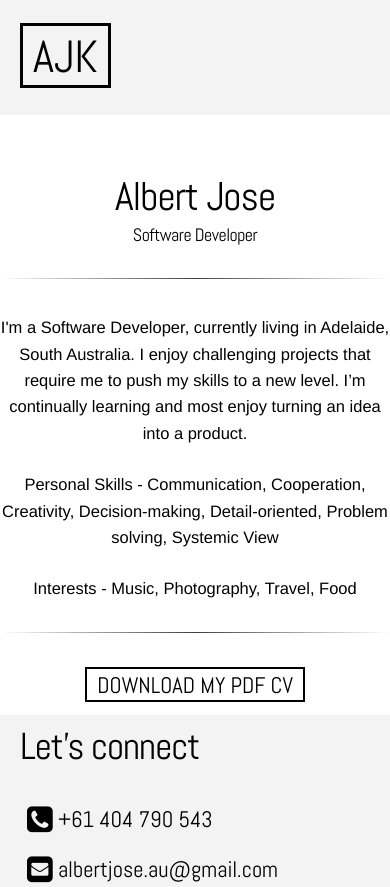
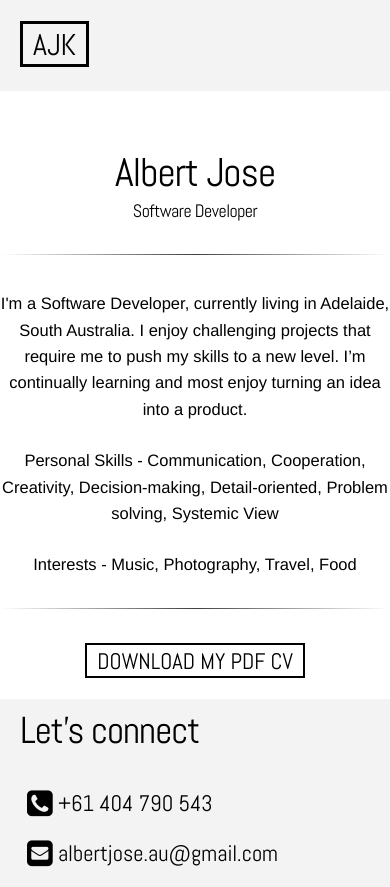
Before and after one commit to albertjosekurisummoottil/albertjose.com, a plain HTML site: page index.html in a window 390 px wide. Shown: the top 887 px of the page. Drawn offline with Linux system fonts and the light colour scheme.

Commit message:
Version 3 - www.albertjose.com - whitesmoke - padding

```diff
--- a/css/style.css
+++ b/css/style.css
@@ -184,10 +184,11 @@ p.copyright a:hover{
 –––––––––––––––––––––––––––––––––––––––––––––––––– */
 /* upto mobile */
 @media (max-width: 425px) {
-    .loga a { font-size: 2em; }
+    .logo a { font-size: 2em; }
     .main { padding-top: 15%; }
     img.avatar { margin-top: 25%; }
     h2.contact { font-size: 2.5em; }
     p.contact { font-size: 1.25em; color: #3f7f7c; }
     ul.social li a { font-size: .75em;}
+    div.section-one { padding-bottom: 5%; }
 }
```
